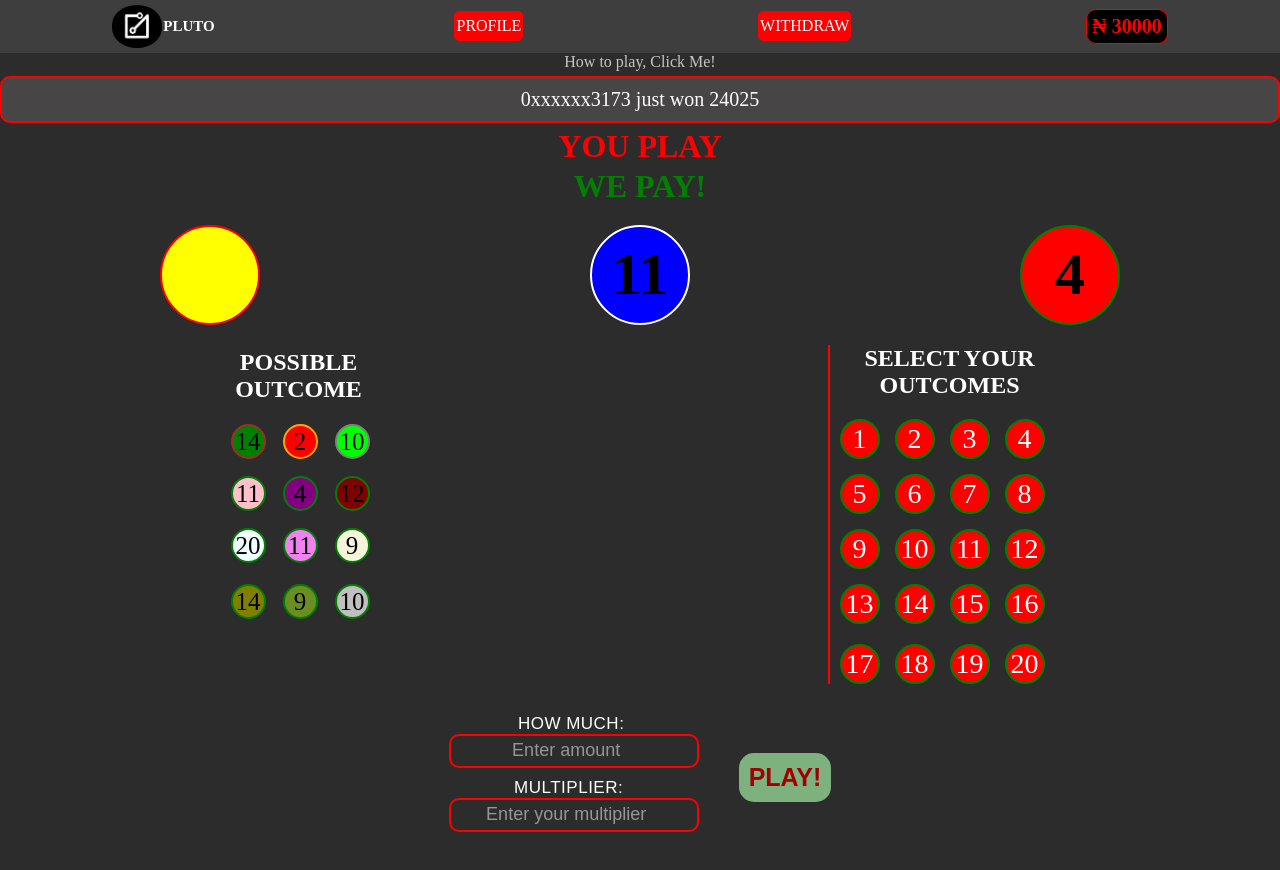
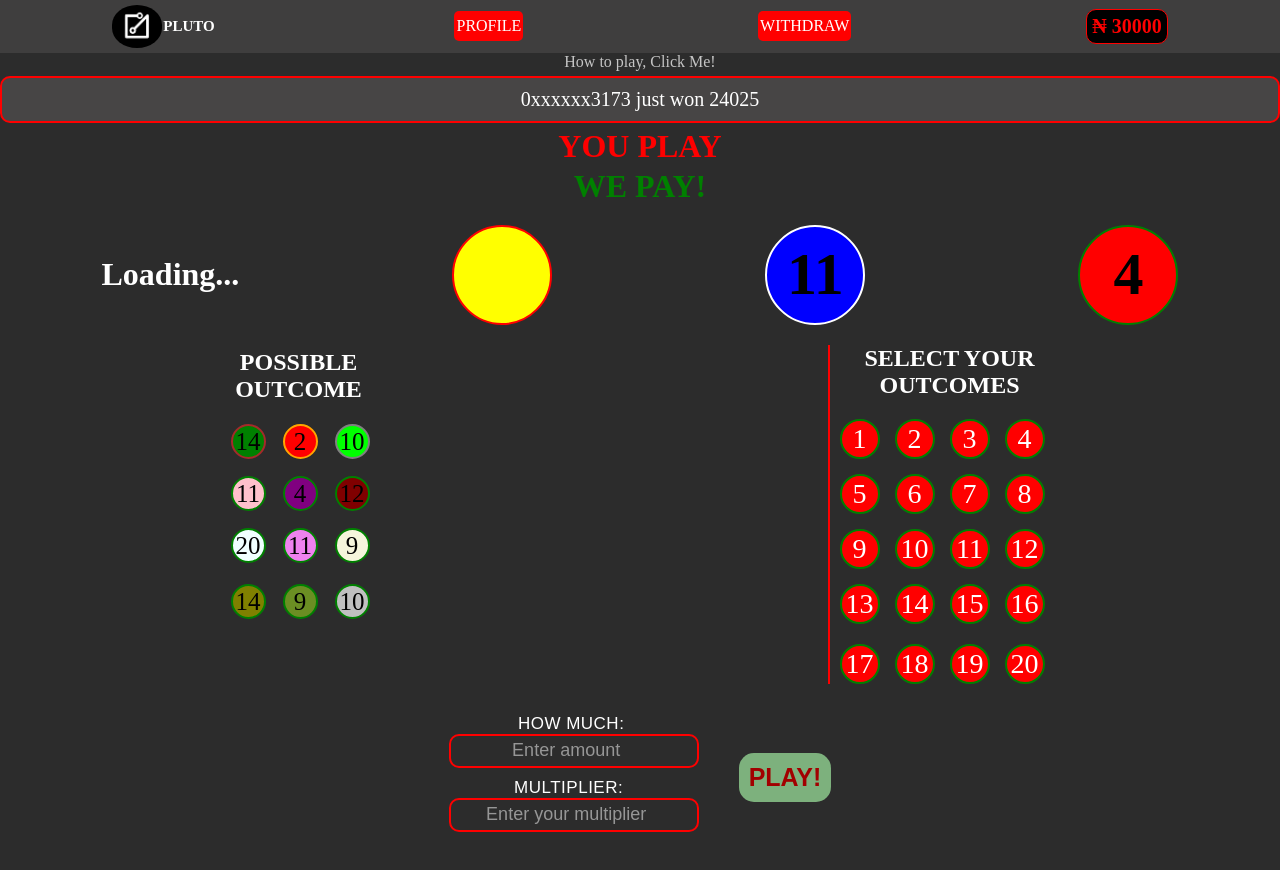
Before and after one commit to Dev-180Memes/Game, a React (Vite) app in the folder vite-project/: page / in a window 1280 px wide. Shown: the top 870 px of the page. Built offline with nearby package versions, Linux system fonts and the light colour scheme; no server answers; the database is empty; a web font is replaced by a local one.

Commit message:
further development

```diff
--- a/vite-project/src/components/js/Body.tsx
+++ b/vite-project/src/components/js/Body.tsx
@@ -1,7 +1,37 @@
-import React, { useState } from 'react'
+import React, { useEffect, useState } from 'react'
 import "../css/body.css"
+import  { Firestore, collection, doc }  from 'firebase/firestore'
+import { db } from '../Config/Firebase'
+
 
 const Body = () => {
+  // for the balnace setting ///////////////////////
+
+  const [balance, setBalance] = useState(null)
+  const depositCollectionRef = collection(db, "users")
+
+
+  useEffect(() => {
+
+    const userId = "lbwOuoyKZ7bh86PL5nowEt4VPd12"
+    const balanceRef = depositCollectionRef.doc(userId);
+
+    console.log(balanceRef);
+
+    const unsubscribe = balanceRef.onSnapshot((doc) => {
+      if (doc.exists) {
+        setBalance(doc.data().balance);
+      }
+    });
+
+    return () => {
+      // Unsubscribe when the component unmounts
+      unsubscribe();
+    };
+
+  }, [])
+
+  //////////////////////////////////////////////////
 
   // for the resulting numbers /////////////////////////
 
@@ -71,6 +101,8 @@ const Body = () => {
         </div>
 
         <div className="numbers">
+
+          <h1>{balance !== null ? `$${balance}` : 'Loading...'}</h1>
 
             <div className="num1">
               <h1>{firstNumber}</h1>
```
